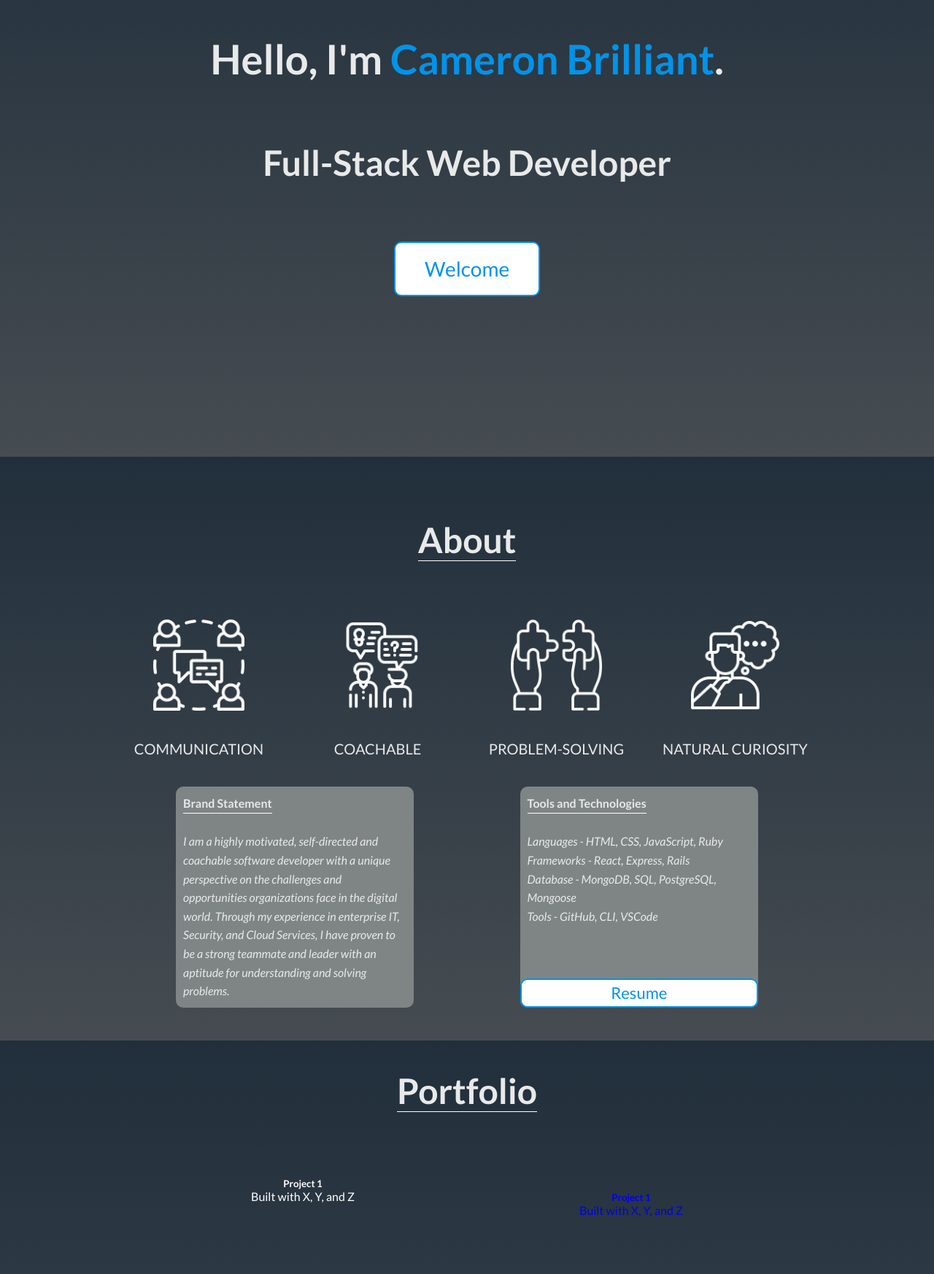
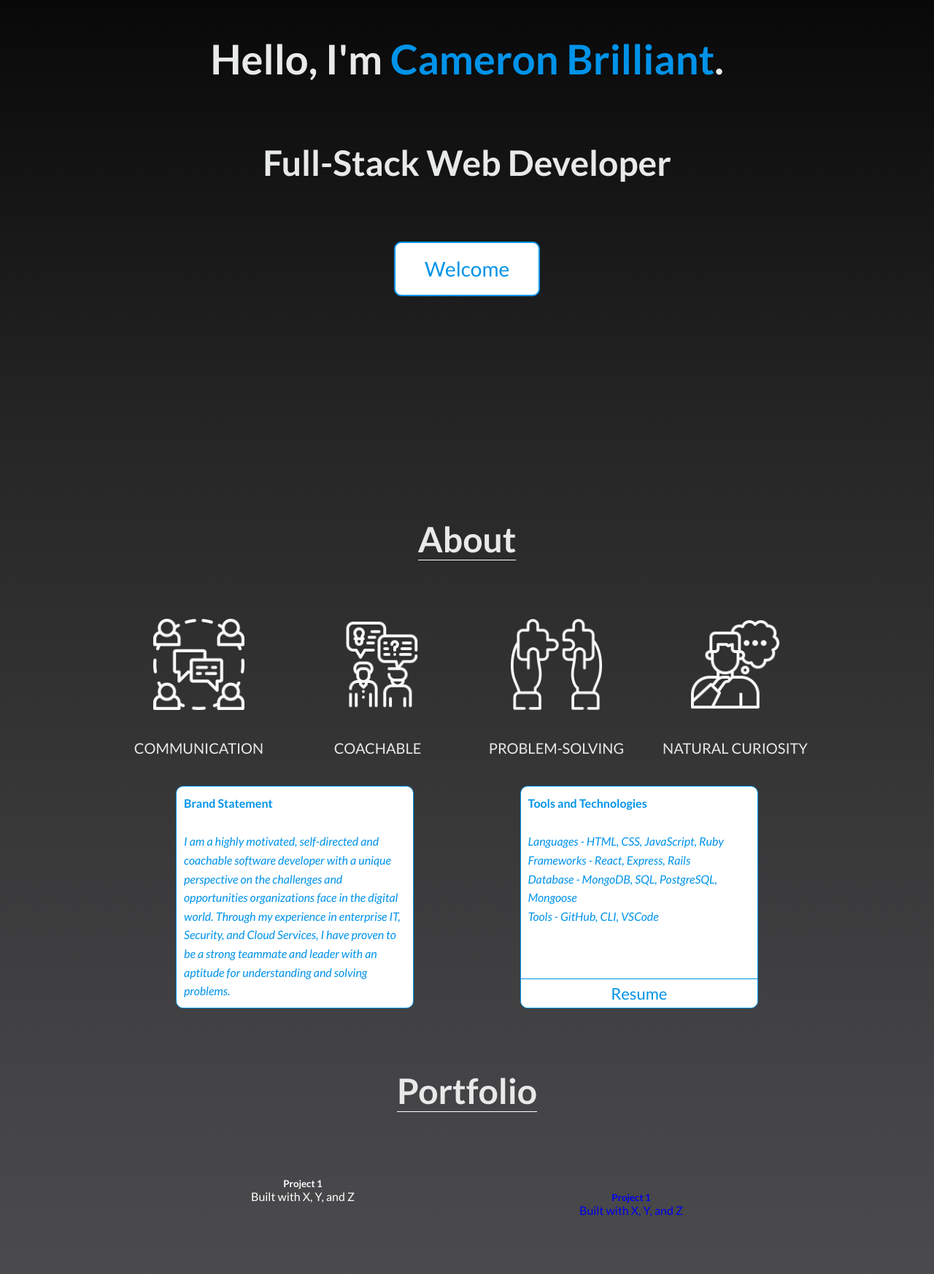
Before and after one commit to cbrilliant20/cb-portfolio, a React (Create React App) app in the folder portfolio/: page / in a window 1280 px wide. Shown: the part 174-1920 px from the top of the page at 73% size. Built offline with nearby package versions, Linux system fonts and the light colour scheme.

Commit message:
background colors

```diff
--- a/portfolio/src/screens/About/About.css
+++ b/portfolio/src/screens/About/About.css
@@ -1,11 +1,11 @@
 #about-container {
   height: 100vh;
   text-align: center;
-  background: rgb(33, 47, 60);
+  background: rgb(39, 39, 40);
   background: linear-gradient(
     180deg,
-    rgba(33, 47, 60, 1) 0%,
-    rgba(70, 76, 81, 1) 100%
+    rgba(39, 39, 40, 1) 0%,
+    rgba(66, 66, 68, 1) 100%
   );
   position: relative;
   display: flex;
@@ -63,33 +63,38 @@
 .brand {
   width: 30%;
   height: 100%;
-
-  background-color: rgb(127, 133, 133);
+  color: #0093e9;
+  background-color: white;
   padding: 10px;
   border-radius: 10px;
+  border: 1px solid #0093e9;
 }
 
 .tool {
   width: 30%;
   height: 100%;
-  background-color: rgb(127, 133, 133);
+  color: #0093e9;
+  background-color: white;
   padding: 10px 10px 0 10px;
   display: flex;
   flex-direction: column;
   position: relative;
   border-radius: 10px;
+  border: 1px solid #0093e9;
 }
 
 .tool button {
-  border: none;
+  border: none !important;
+  border-top: 1px solid #0093e9 !important;
   outline: none;
   width: 100%;
   height: 40px;
-
   position: absolute;
   bottom: 0;
   right: 0;
   margin: 0;
+  border-top-left-radius: 0;
+  border-top-right-radius: 0;
 }
 
 .tool a {
@@ -97,7 +102,3 @@
   color: inherit;
   font-size: 22px;
 }
-
-svg {
-  fill: blueviolet;
-}
--- a/portfolio/src/screens/Contact/Contact.css
+++ b/portfolio/src/screens/Contact/Contact.css
@@ -1,11 +1,11 @@
 #contact-container {
   height: 100vh;
   text-align: center;
-  background: rgb(33, 47, 60);
+  background: rgb(94, 94, 96);
   background: linear-gradient(
     180deg,
-    rgba(33, 47, 60, 1) 0%,
-    rgba(70, 76, 81, 1) 100%
+    rgba(94, 94, 96, 1) 0%,
+    rgba(133, 133, 134, 1) 100%
   );
   position: relative;
   display: flex;
@@ -31,6 +31,7 @@
 textarea {
   padding: 10px;
   font-size: 18;
+  border: none;
 }
 
 #contact-container button {
@@ -42,6 +43,6 @@ textarea {
 }
 
 #contact-container p {
-  margin: 40px 0;
+  margin: 40px 0 80px 0;
   font-size: 18px;
 }
--- a/portfolio/src/screens/Home/Home.css
+++ b/portfolio/src/screens/Home/Home.css
@@ -1,12 +1,13 @@
 #home-container {
   height: 100vh;
   text-align: center;
-  background: rgb(33, 47, 60);
+  background: rgb(0, 0, 0);
   background: linear-gradient(
     180deg,
-    rgba(33, 47, 60, 1) 0%,
-    rgba(70, 76, 81, 1) 100%
+    rgba(0, 0, 0, 1) 0%,
+    rgba(39, 39, 40, 1) 100%
   );
+
   position: relative;
   display: flex;
   flex-flow: column wrap;
--- a/portfolio/src/screens/Portfolio/Portfolio.css
+++ b/portfolio/src/screens/Portfolio/Portfolio.css
@@ -1,11 +1,11 @@
 #portfolio-container {
   height: 100%;
   text-align: center;
-  background: rgb(33, 47, 60);
+  background: rgb(66, 66, 68);
   background: linear-gradient(
     180deg,
-    rgba(33, 47, 60, 1) 0%,
-    rgba(70, 76, 81, 1) 100%
+    rgba(66, 66, 68, 1) 0%,
+    rgba(94, 94, 96, 1) 100%
   );
   position: relative;
   display: flex;
```
